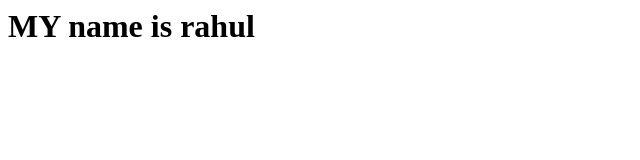
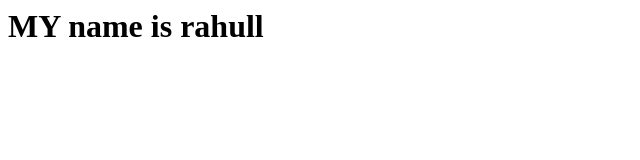
Before and after one commit to hishamc33-max/IOCOD-DEMO, a plain HTML site: page index.html in a window 1280 px wide. Shown: the full height of the page, 0-640 px from the left. Drawn offline with Linux system fonts and the light colour scheme.

Commit message:
Update index.html

```diff
--- a/index.html
+++ b/index.html
@@ -1 +1 @@
-<h1>MY name is rahul</h1>
+<h1>MY name is rahull</h1>
```
